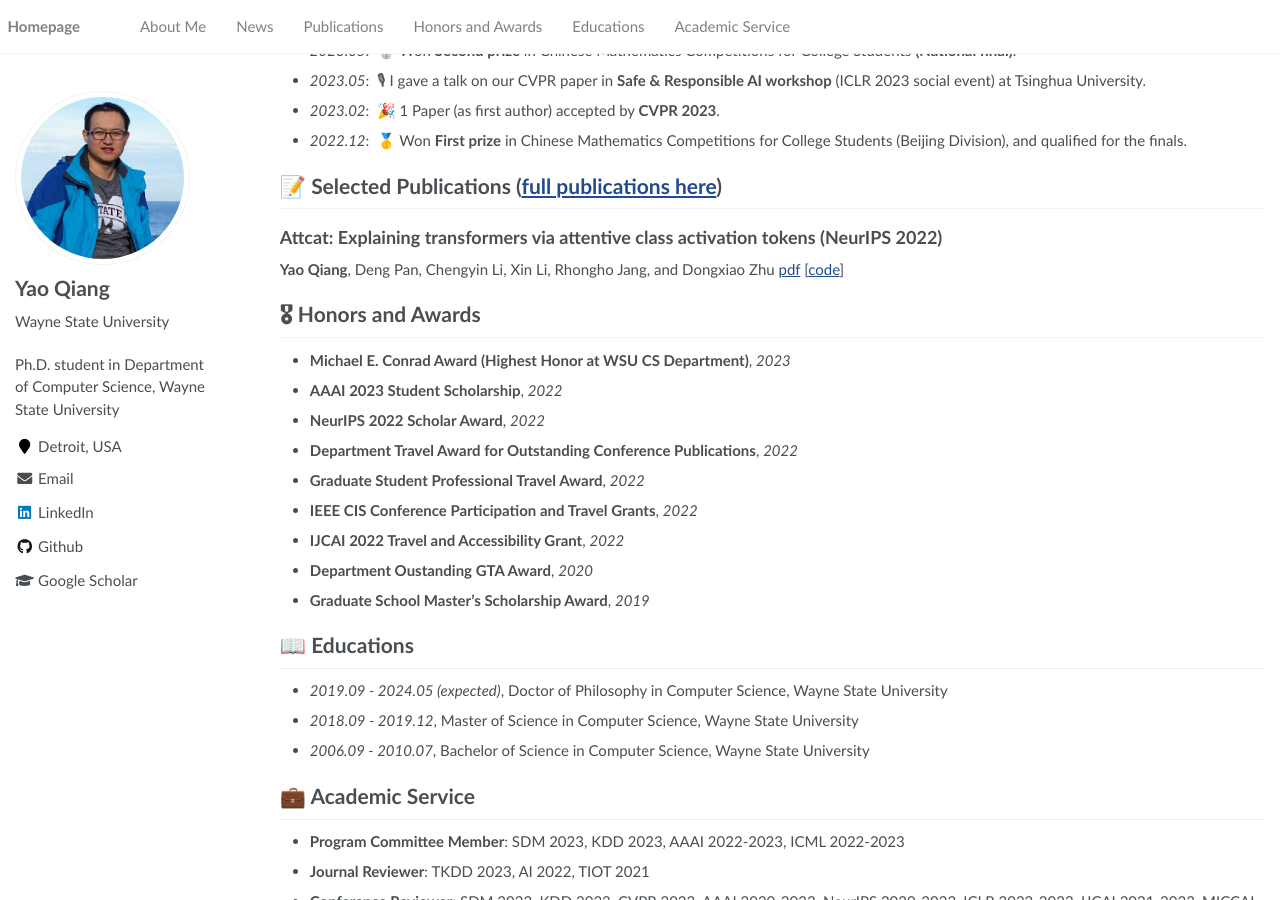
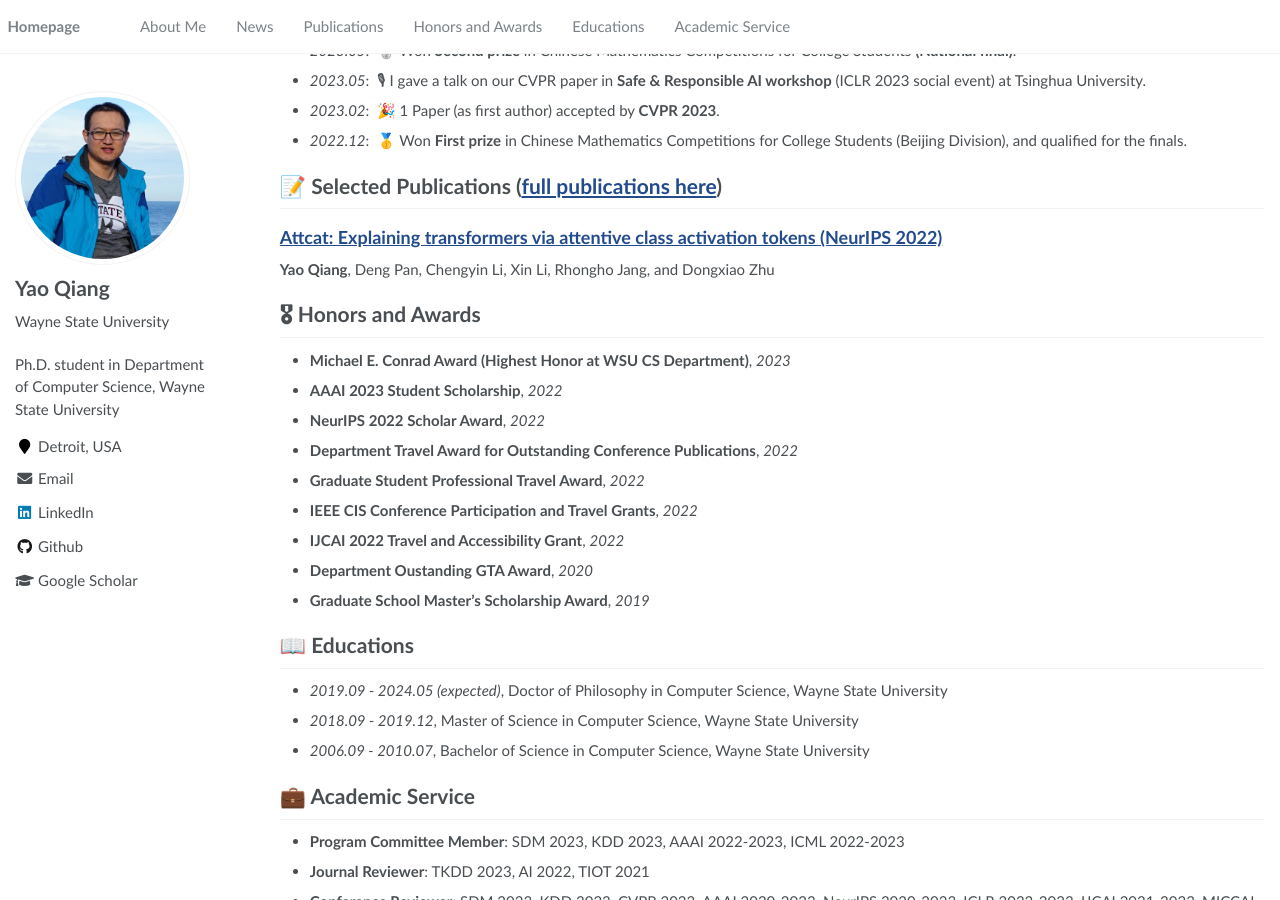
Before and after one commit to qiangyao1988/qiangyao1988.github.io, a Jekyll site: the page built from _pages/about.md, in a window 1280 px wide and 900 px high, scrolled down 570 px. Built offline with Jekyll 4.4.1, drawn with Linux system fonts in a browser that asks for light colours.

Commit message:
Update about.md

```diff
--- a/_pages/about.md
+++ b/_pages/about.md
@@ -46,8 +46,8 @@ Michael E. Conrad Award (Highest Honor at WSU CS Department)
 
 # 📝 Selected Publications ([full publications here](https://scholar.google.com/citations?user=8ADcg38AAAAJ&hl=en))
 
-## Attcat: Explaining transformers via attentive class activation tokens (NeurIPS 2022)
-**Yao Qiang**, Deng Pan, Chengyin Li, Xin Li, Rhongho Jang, and Dongxiao Zhu [pdf](https://proceedings.neurips.cc/paper_files/paper/2022/file/20e45668fefa793bd9f2edf19be12c4b-Paper-Conference.pdf) [[code]()]
+## [Attcat: Explaining transformers via attentive class activation tokens (NeurIPS 2022)](https://proceedings.neurips.cc/paper_files/paper/2022/file/20e45668fefa793bd9f2edf19be12c4b-Paper-Conference.pdf)
+**Yao Qiang**, Deng Pan, Chengyin Li, Xin Li, Rhongho Jang, and Dongxiao Zhu
 
 
 
```
